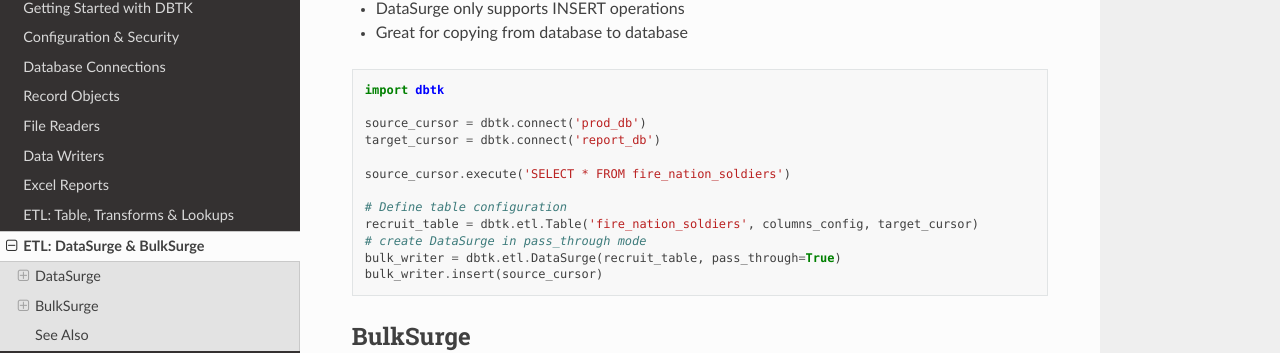
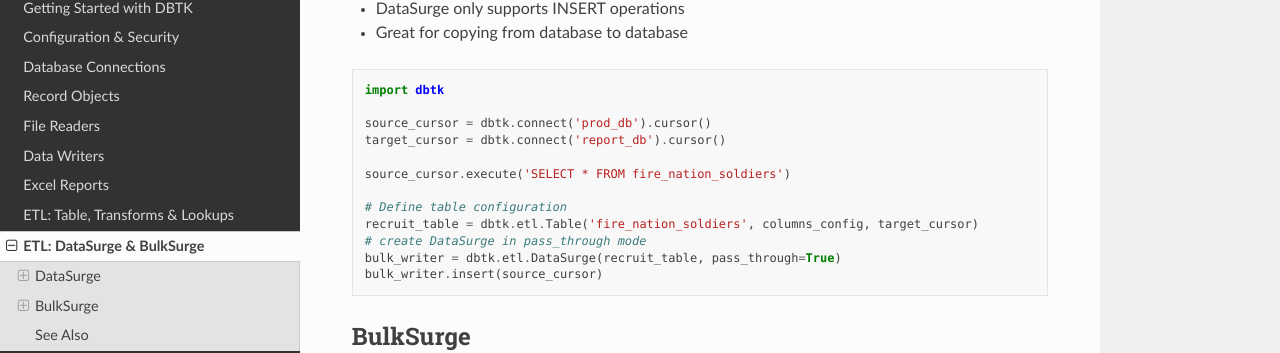
Before and after one commit to scottrbailey/dbtk, a Sphinx documentation site: the page built from docs/08-datasurge.md, in a window 1280 px wide and 900 px high, scrolled down 1239 px. Shown: the part 144-497 px from the top of the window. Built offline with Sphinx 7.4.7 and the Read the Docs theme 3.1.0, drawn with Linux system fonts in a browser that asks for light colours.

Commit message:
docs: fix cursor = dbtk.connect() missing .cursor() call
Three instances where a connection object was assigned to a
cursor-named variable without calling .cursor().

https://claude.ai/code/session_01VyixEummeVkN3jKMPjUJ2j

````diff
--- a/docs/08-datasurge.md
+++ b/docs/08-datasurge.md
@@ -56,8 +56,8 @@ DataSurge and BulkSurge both support `pass_through` mode. Pass through mode uses
 ```python
 import dbtk
 
-source_cursor = dbtk.connect('prod_db')
-target_cursor = dbtk.connect('report_db')
+source_cursor = dbtk.connect('prod_db').cursor()
+target_cursor = dbtk.connect('report_db').cursor()
 
 source_cursor.execute('SELECT * FROM fire_nation_soldiers')
 
````
Also changed, not shown: docs/07-table.md (+1 -1 lines).
